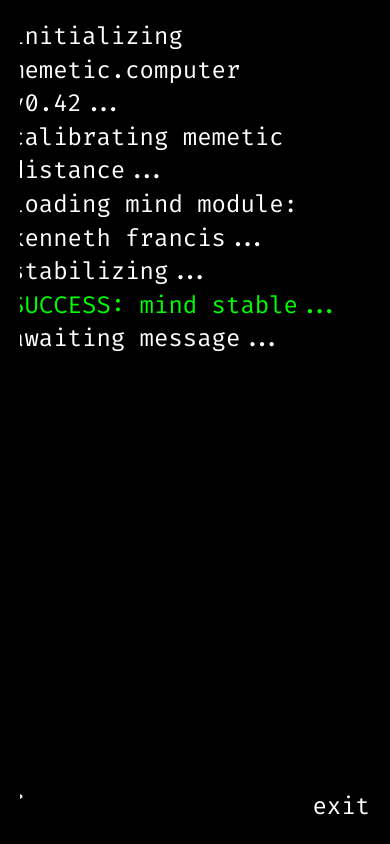
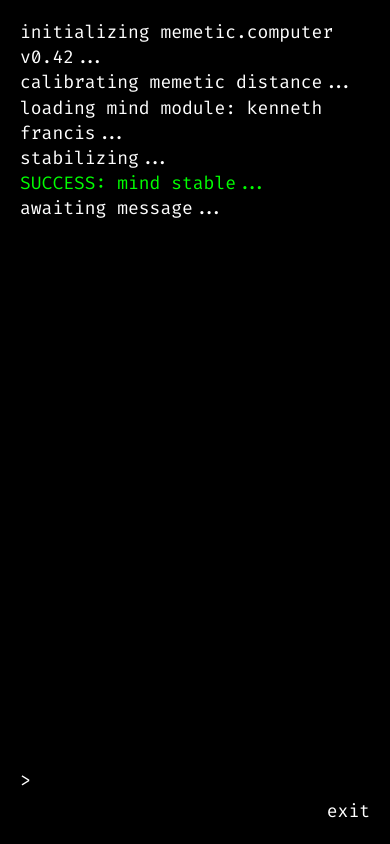
Before and after one commit to k3nnethfrancis/shoshin-dot-blog, a FastAPI app: page /terminal in a window 390 px wide. Run offline with FastAPI, Linux system fonts and the light colour scheme.

Commit message:
updated styles for terminal and timeline pages

```diff
--- a/pages/terminal.html
+++ b/pages/terminal.html
@@ -8,11 +8,13 @@
     <link href="https://fonts.googleapis.com/css2?family=Fira+Code&display=swap" rel="stylesheet">
 </head>
 <body>
-    <div id="terminal">
-        <div id="output"></div>
-        <div id="input-line">
-            <span class="prompt">&gt;</span>
-            <input type="text" id="user-input" autofocus spellcheck="false">
+    <div class="terminal-container">
+        <div id="terminal">
+            <div id="output"></div>
+            <div id="input-line">
+                <span class="prompt">&gt;</span>
+                <input type="text" id="user-input" autofocus spellcheck="false">
+            </div>
         </div>
     </div>
     <a href="/" class="exit-link">exit</a>
--- a/static/terminal.css
+++ b/static/terminal.css
@@ -5,16 +5,30 @@
     font-size: 24px;
     line-height: 1.4;
     margin: 0;
-    padding: 20px;
+    padding: 0;
+    display: flex;
+    justify-content: center;
+    align-items: center;
     height: 100vh;
     box-sizing: border-box;
 }
 
+.terminal-container {
+    width: 100%;
+    max-width: 800px;
+    height: 100vh;
+    padding: 20px;
+    box-sizing: border-box;
+}
+
 #terminal {
-    height: calc(100vh - 40px);
+    height: calc(100% - 40px);
     overflow-y: auto;
     display: flex;
     flex-direction: column;
+    background-color: #000;
+    border-radius: 10px;
+    padding: 20px;
 }
 
 #output {
@@ -66,3 +80,17 @@
 .error-message {
     color: #FF0000;
 }
+
+@media (max-width: 600px) {
+    body {
+        font-size: 18px;
+    }
+
+    .terminal-container {
+        padding: 10px;
+    }
+
+    #terminal {
+        padding: 10px;
+    }
+}
```
Also changed, not shown: pages/timeline.html (+1 -13 lines), static/timeline.css (+36 -0 lines).
